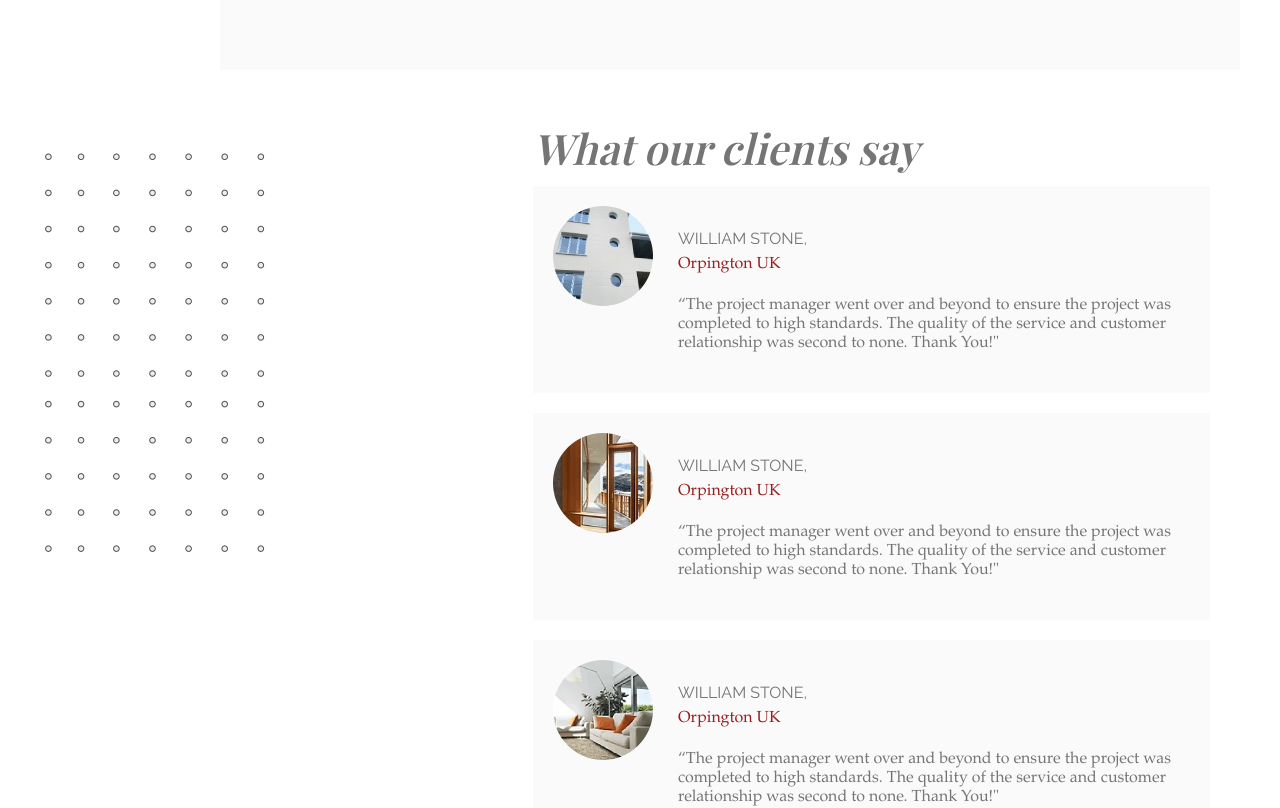
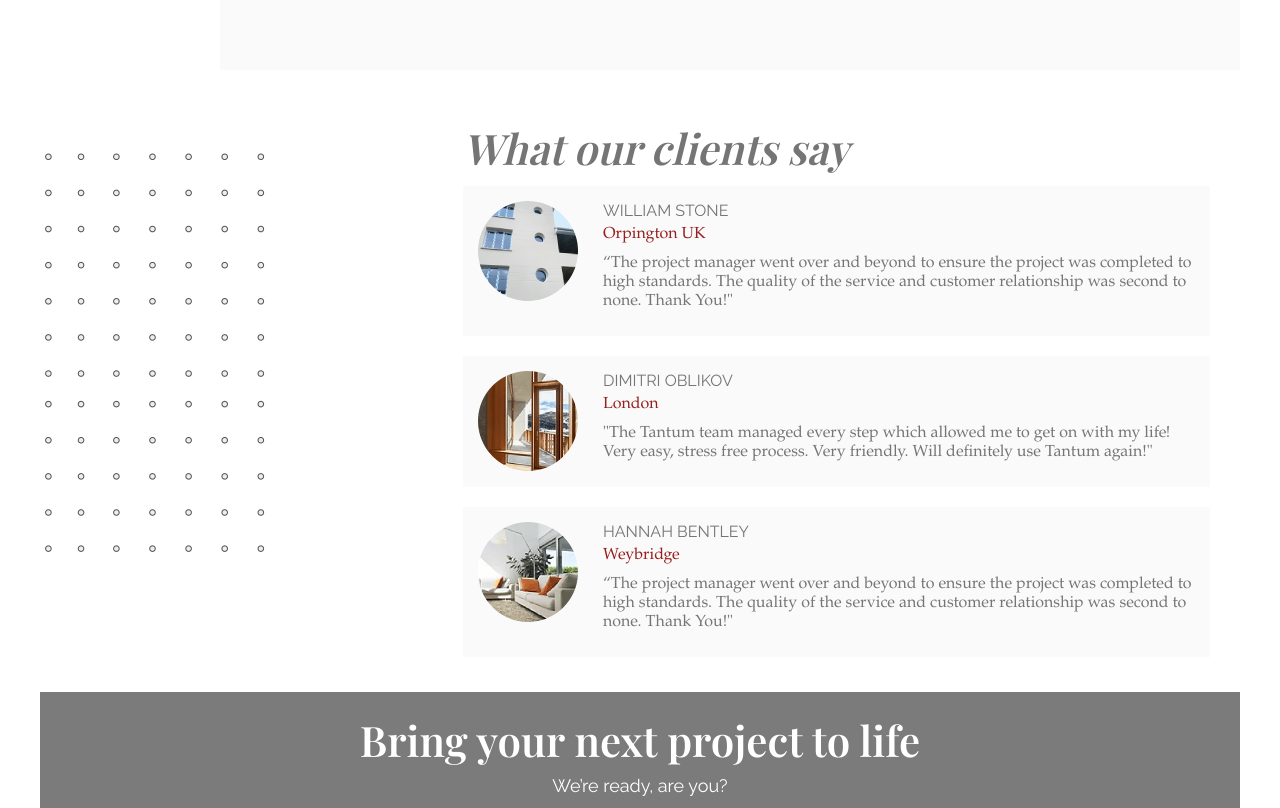
Before and after one commit to afi-arif/tantum-pm, a React app: page /home in a window 1280 px wide. Shown: the part 2618-3426 px from the top of the page. Built offline with nearby package versions, Linux system fonts and the light colour scheme.

Commit message:
client feedback added

```diff
--- a/src/components/page-home/home.component.tsx
+++ b/src/components/page-home/home.component.tsx
@@ -56,31 +56,32 @@ By putting your project out to tender, we’ll curate the most competitive quote
                         <div className="feedback">
                             <div className="imag-icon icon1"></div>
                             <div className="client-details">
-                                <h5>WILLIAM STONE,</h5>
+                                <h5>WILLIAM STONE</h5>
                                 <span>Orpington UK</span>
+                                <div className="comment">
+                            “The project manager went over and beyond to ensure the project was completed to high standards. The quality of the service and customer relationship was second to none. Thank You!"</div>
                             </div>
-                            <div className="comment">
-                            “The project manager went over and beyond to ensure the project was completed to high standards. The quality of the service and customer relationship was second to none. Thank You!"
-                            </div>
+
                         </div>
                         <div className="feedback">
                             <div className="imag-icon icon2"></div>
                             <div className="client-details">
-                                <h5>WILLIAM STONE,</h5>
-                                <span>Orpington UK</span>
+                                <h5>DIMITRI OBLIKOV</h5>
+                                <span>London</span>
+                                <div className="comment">
+                            "The Tantum team managed every step which allowed me to get on with my life! Very easy, stress free process. Very friendly. Will definitely use Tantum again!"
                             </div>
-                            <div className="comment">
-                            “The project manager went over and beyond to ensure the project was completed to high standards. The quality of the service and customer relationship was second to none. Thank You!"
                             </div>
+
                         </div>
                         <div className="feedback">
                             <div className="imag-icon icon3"></div>
                             <div className="client-details">
-                                <h5>WILLIAM STONE,</h5>
-                                <span>Orpington UK</span>
+                                <h5>HANNAH BENTLEY</h5>
+                                <span>Weybridge</span>
+                                <div className="comment">
+                            “The project manager went over and beyond to ensure the project was completed to high standards. The quality of the service and customer relationship was second to none. Thank You!"
                             </div>
-                            <div className="comment">
-                            “The project manager went over and beyond to ensure the project was completed to high standards. The quality of the service and customer relationship was second to none. Thank You!"
                             </div>
                         </div>
                    </div>
--- a/src/components/page-home/home.style.scss
+++ b/src/components/page-home/home.style.scss
@@ -131,13 +131,12 @@
         .feedback{
             display: flex;
             padding: 1.5rem;
-            flex-wrap: wrap;
-            align-items: center;
-            font-size: 1.2rem;
+            align-items: flex-start;
+            font-size: 1.4rem;
             background: #fafafa;
             margin-bottom: 1rem;
             .imag-icon{
-                flex-basis: 6.5rem;
+                padding-left: 6.5rem;
                 height: 6.5rem;
                 margin-right: 2rem;
             }
@@ -161,14 +160,16 @@
                 span{
                     color:#981e1e;
                     font-family: Garamond, serif;
+                    display: block;
+                    margin-bottom: 1rem;
+                }
+
+                .comment{
+                    font-family: Garamond, serif;
                 }
             }
 
-            .comment{
-                flex-basis: 100%;
-                padding-top: 1rem;
-                font-family: Garamond, serif;
-            }
+
         }
     }
 }
@@ -266,14 +267,11 @@
             .feedback{
                 display: flex;
                 padding: 1.5rem;
-                flex-wrap: wrap;
-                align-items: center;
                 font-size: 1.2rem;
                 background: #fafafa;
                 margin-bottom: 1rem;
                 .imag-icon{
-                    flex-basis: 10rem;
-                    height: 10rem;
+                    padding: 5rem;
                     margin-right: 2rem;
                 }
 
@@ -299,16 +297,13 @@
                         color:#981e1e;
                         font-family: Garamond, serif;
                     }
+
+                    .comment{
+                        font-size: 1.4rem;
+                    }
                 }
 
-                .comment{
-                    flex-basis: 100%;
-                    padding-top: 1rem;
-                    font-family: Garamond, serif;
-                    padding-left: 12rem;
-                    font-size: 1.4rem;
-                    top:-2rem; position: relative;
-                }
+
             }
         }
     }
@@ -420,25 +415,25 @@
     .tantum-block.tantum-clients{
         margin:0;
         margin-right: 3rem;
-        padding-left: 4rem;
         margin-bottom: 3.5rem;
         background: url("./../../images/large/tantum-dotts-rectangle.png")  no-repeat 0.5rem 3.3rem;
+
+        & > div, h2 {
+            margin-left: 38.3rem;
+        }
+
         h2{
             margin-bottom: 1rem;
             font-style: italic;
-            padding-left:45.3rem;
         }
         .content{
-            padding-left:45.3rem;
+            padding-left: 0;
             .feedback{
-
-                padding: 2rem;
                 font-size: 1.6rem;
                 margin-bottom: 2rem;
 
                 .imag-icon{
-                    flex-basis: 10rem;
-                    height: 10rem;
+                    padding: 5rem;
                     margin-right: 2.5rem;
                 }
 
@@ -452,11 +447,6 @@
                     background: url("./../../images/large/tantum-home-sofa.png") no-repeat;
                 }
 
-                .comment{
-                    padding-left: 12.5rem;
-                    position: relative;
-                    top:-2rem;
-                }
             }
         }
     }
```
